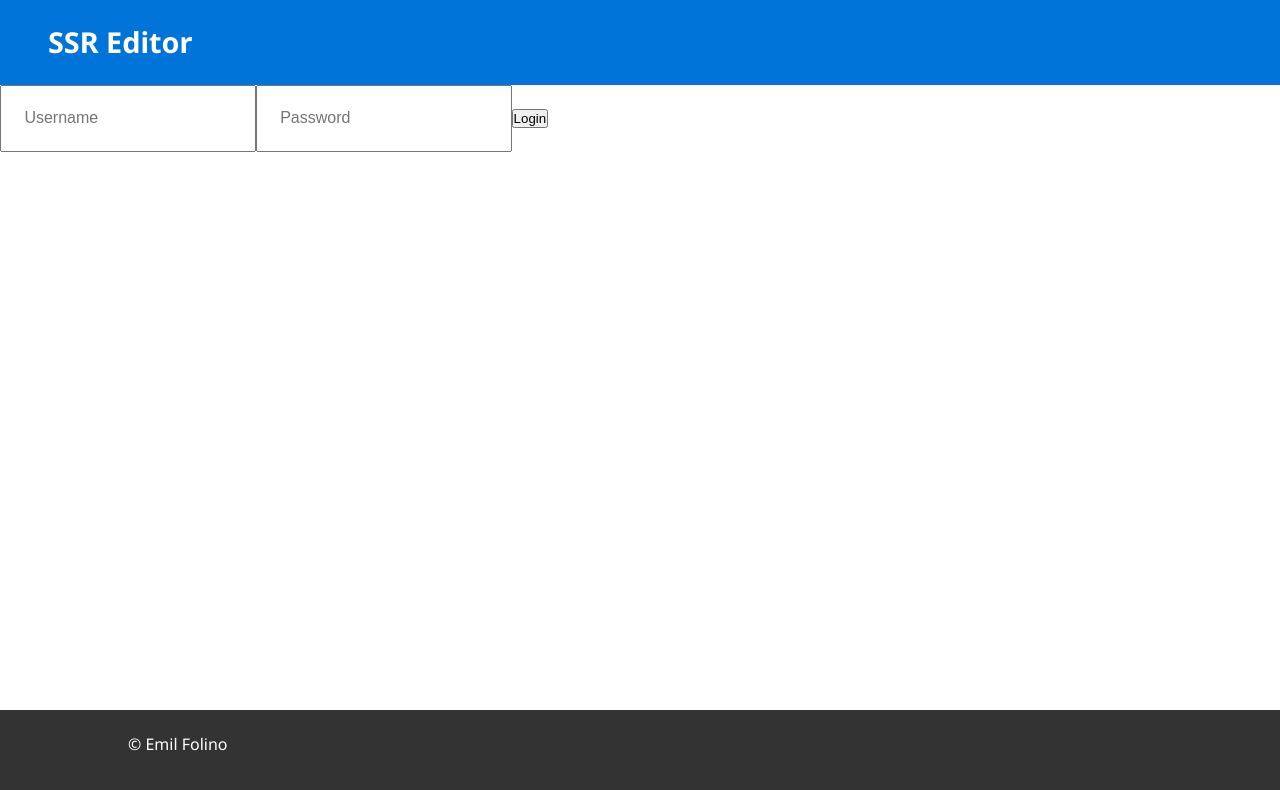
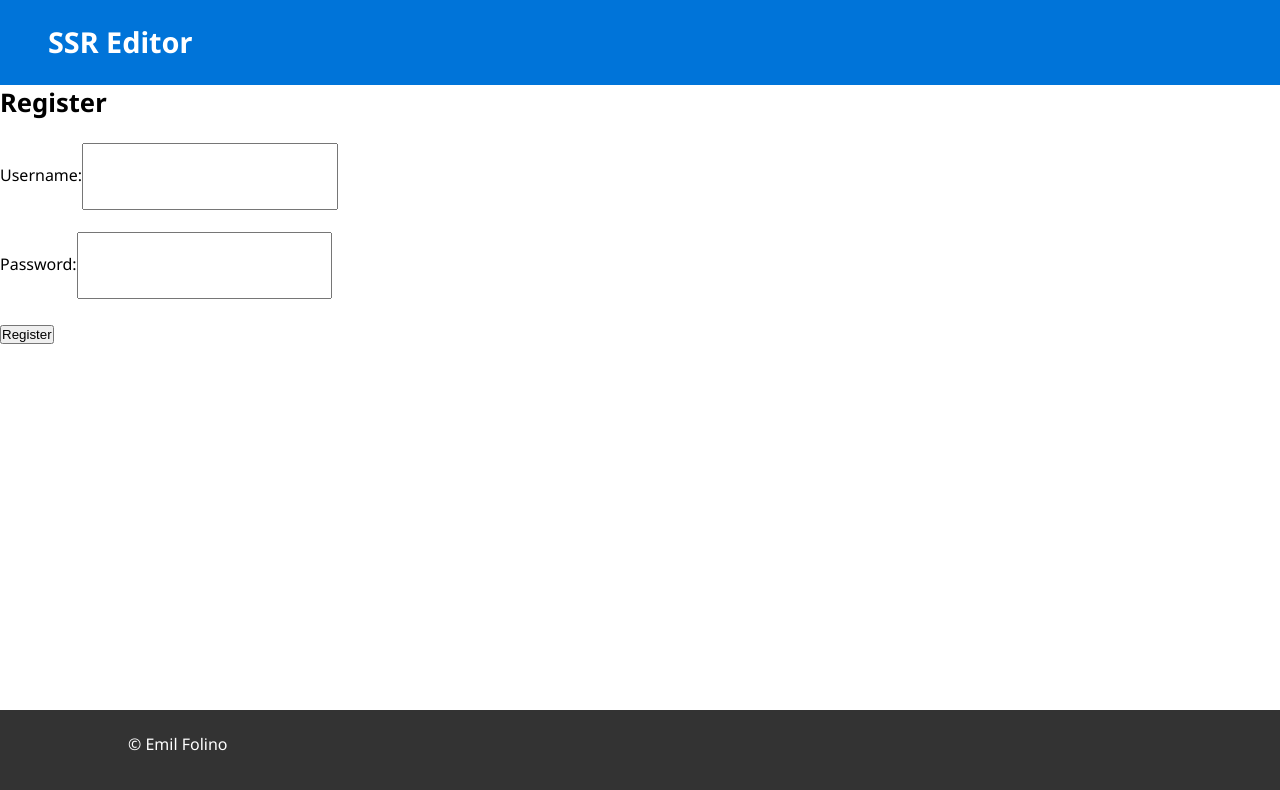
Before and after one commit to A-Norre/js-frontend, a React (Vite) app: page /registration in a window 1280 px wide. Before the commit this address led to /login. Shown: the top 790 px of the page. Built offline with nearby package versions, Linux system fonts and the light colour scheme.

Commit message:
added registration for website

```diff
--- a/src/components/Login.jsx
+++ b/src/components/Login.jsx
@@ -1,10 +1,9 @@
-import { useNavigate } from 'react-router-dom';
+import { useNavigate, Link } from 'react-router-dom';
 import { useState } from 'react';
 
 const Login = () => {
   const [username, setUsername] = useState('');
   const [password, setPassword] = useState('');
-  const [errorMessage, setErrorMessage] = useState('');
   const navigate = useNavigate();
 
   const handleLogin = async (e) => {
@@ -34,6 +33,7 @@ const Login = () => {
   };
 
   return (
+    <div>
     <form onSubmit={handleLogin}>
       <input
         type="text"
@@ -49,6 +49,11 @@ const Login = () => {
       />
       <button type="submit">Login</button>
     </form>
+
+    <div>
+        <p>Don't have an account? <Link to="/registration">Register here</Link></p> {/* Link to Register */}
+    </div>
+  </div>
   );
 };
 
--- /dev/null
+++ b/src/components/Registration.jsx
@@ -0,0 +1,66 @@
+import React, { useState } from 'react';
+import { useNavigate } from 'react-router-dom';
+
+const Register = () => {
+  const [username, setUsername] = useState('');
+  const [password, setPassword] = useState('');
+  const [errorMessage, setErrorMessage] = useState('');
+  const navigate = useNavigate();
+
+  const handleSubmit = async (e) => {
+    e.preventDefault();
+
+    try {
+      const response = await fetch(`${import.meta.env.VITE_BACKEND_URL}/auth/register`, {
+        method: 'POST',
+        headers: {
+          'Content-Type': 'application/json',
+        },
+        body: JSON.stringify({ username, password }),
+      });
+
+      const data = await response.json();
+
+      if (!response.ok) {
+        throw new Error(data.message || 'Registration failed');
+      }
+
+      // If registration is successful, navigate to the login page
+      navigate('/login');
+    } catch (error) {
+      setErrorMessage(error.message);
+    }
+  };
+
+  return (
+    <div className="register-container">
+      <h2>Register</h2>
+      <form onSubmit={handleSubmit}>
+        <div>
+          <label htmlFor="username">Username:</label>
+          <input
+            type="text"
+            id="username"
+            value={username}
+            onChange={(e) => setUsername(e.target.value)}
+            required
+          />
+        </div>
+        <div>
+          <label htmlFor="password">Password:</label>
+          <input
+            type="password"
+            id="password"
+            value={password}
+            onChange={(e) => setPassword(e.target.value)}
+            required
+          />
+        </div>
+        <button type="submit">Register</button>
+      </form>
+      {errorMessage && <div className="error-message">{errorMessage}</div>}
+    </div>
+  );
+};
+
+export default Register;
--- a/src/main.jsx
+++ b/src/main.jsx
@@ -5,6 +5,7 @@ import App from './components/App.jsx';
 import Document from './components//document.jsx';
 import NewDocument from './components/NewDocument.jsx';
 import Login from './components/Login.jsx';
+import Registration from './components/Registration.jsx';
 import ProtectedRoute from './components/ProtectedRoute.jsx';
 import Header from './views/Header.jsx';
 import Footer from './views/Footer.jsx';
@@ -20,6 +21,7 @@ createRoot(document.getElementById('root')).render(
       <Routes>
         {/* Public route: Login page */}
         <Route path="/login" element={<Login />} />
+        <Route path="/registration" element={<Registration />} />
 
         {/* Protected routes: only accessible if authenticated */}
         <Route
```
